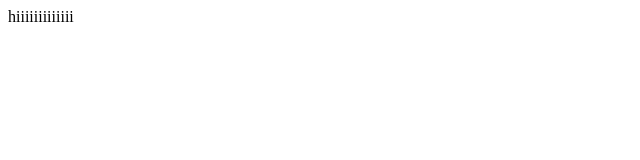
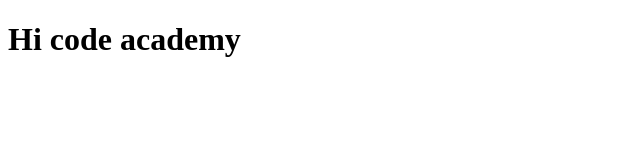
Before and after one commit to jasminmammadli/mentorpart, a plain HTML site: page index.html in a window 1280 px wide. Shown: the whole page, without its empty margins (0-640 px from the left). Drawn offline with Linux system fonts and the light colour scheme.

Commit message:
commit for verification

```diff
--- a/index.html
+++ b/index.html
@@ -6,6 +6,6 @@
     <title>Document</title>
 </head>
 <body>
-    hiiiiiiiiiiiii
+    <h1>Hi code academy</h1>
 </body>
 </html>
```
